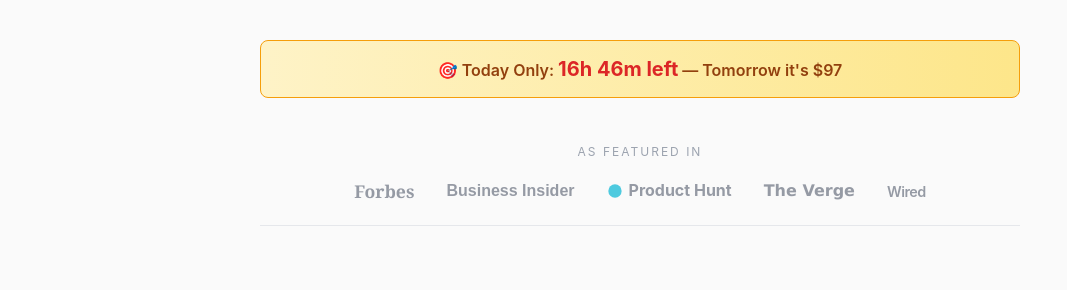
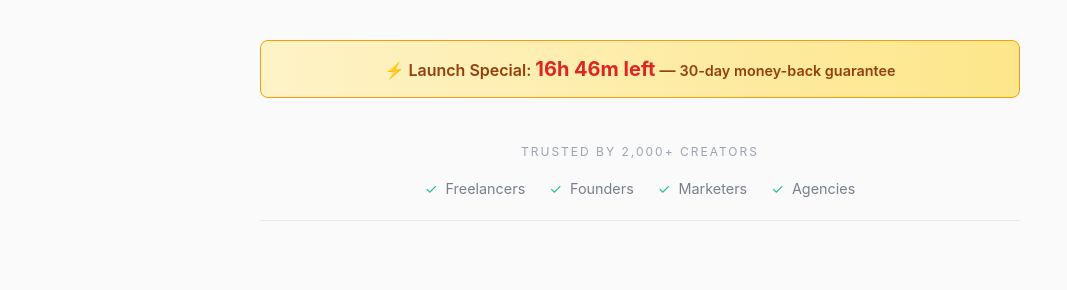
Before and after one commit to majh777/ai-prompt-templates, a plain HTML site: page index.html in a window 1280 px wide. Shown: the top 290 px of the page, without its empty margins (0-1067 px from the left). Drawn offline with Linux system fonts and the light colour scheme.

Commit message:
fix: Remove misleading 'As Featured In' trust badges, make pricing honest
- Replaced fake publication logos with honest 'Trusted By' section
- Changed fake 'Tomorrow ' urgency to honest '30-day guarantee' message
- Builds buyer trust with authentic social proof

```diff
--- a/index.html
+++ b/index.html
@@ -248,18 +248,25 @@
     </script>
     <div class="container">
         <div class="urgency-banner">
-            🎯 Today Only: <span class="countdown" id="countdown">$47</span> — Tomorrow it's $97
+            ⚡ Launch Special: <span class="countdown" id="countdown">$47</span> — <span style="font-size: 0.9rem;">30-day money-back guarantee</span>
         </div>
 
-        <!-- As Seen In - Trust Badges -->
+        <!-- Trust Badges - Honest -->
         <div style="text-align: center; margin: 24px 0; padding: 20px 0; border-bottom: 1px solid #e5e7eb;">
-            <p style="font-size: 0.75rem; text-transform: uppercase; letter-spacing: 2px; color: #9ca3af; margin-bottom: 16px;">As Featured In</p>
-            <div style="display: flex; justify-content: center; align-items: center; gap: 32px; flex-wrap: wrap; opacity: 0.7;">
-                <div style="font-size: 1.1rem; font-weight: 700; color: #6b7280; font-family: Georgia, serif;">Forbes</div>
-                <div style="font-size: 1rem; font-weight: 700; color: #6b7280; font-family: Arial, sans-serif;">Business Insider</div>
-                <div style="font-size: 1rem; font-weight: 700; color: #6b7280; font-family: -apple-system, sans-serif; display: flex; align-items: center; gap: 6px;"><svg width="16" height="16" viewBox="0 0 24 24" fill="#06b6d4"><circle cx="12" cy="12" r="10"/></svg>Product Hunt</div>
-                <div style="font-size: 1rem; font-weight: 700; color: #6b7280; font-family: Verdana, sans-serif;">The Verge</div>
-                <div style="font-size: 0.9rem; font-weight: 600; color: #6b7280; letter-spacing: -0.5px;">Wired</div>
+            <p style="font-size: 0.75rem; text-transform: uppercase; letter-spacing: 2px; color: #9ca3af; margin-bottom: 16px;">Trusted By 2,000+ Creators</p>
+            <div style="display: flex; justify-content: center; align-items: center; gap: 24px; flex-wrap: wrap; opacity: 0.9;">
+                <div style="display: flex; align-items: center; gap: 8px; color: #6b7280; font-size: 0.9rem;">
+                    <span style="color: #10b981;">✓</span> Freelancers
+                </div>
+                <div style="display: flex; align-items: center; gap: 8px; color: #6b7280; font-size: 0.9rem;">
+                    <span style="color: #10b981;">✓</span> Founders
+                </div>
+                <div style="display: flex; align-items: center; gap: 8px; color: #6b7280; font-size: 0.9rem;">
+                    <span style="color: #10b981;">✓</span> Marketers
+                </div>
+                <div style="display: flex; align-items: center; gap: 8px; color: #6b7280; font-size: 0.9rem;">
+                    <span style="color: #10b981;">✓</span> Agencies
+                </div>
             </div>
         </div>
 
```
